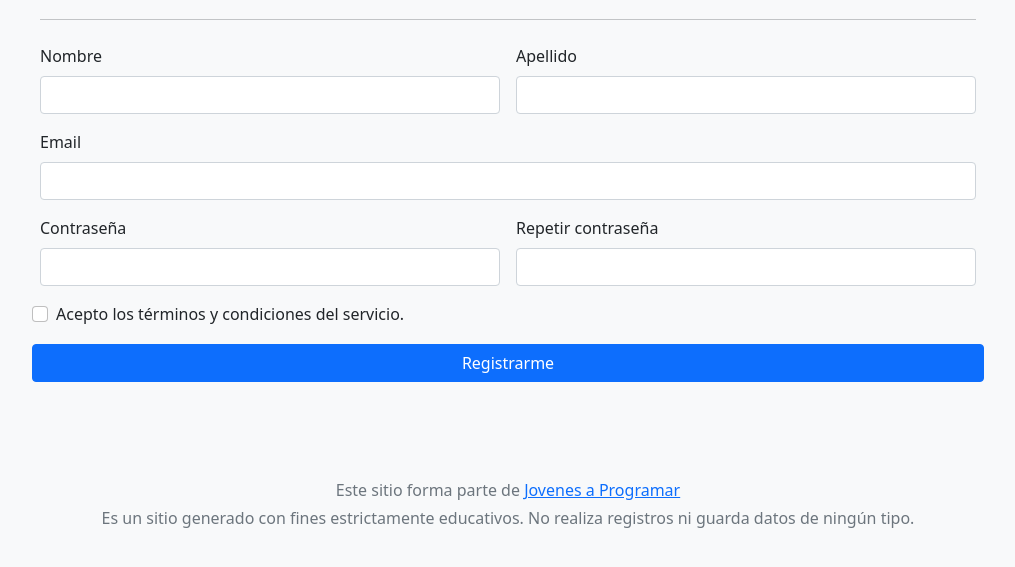
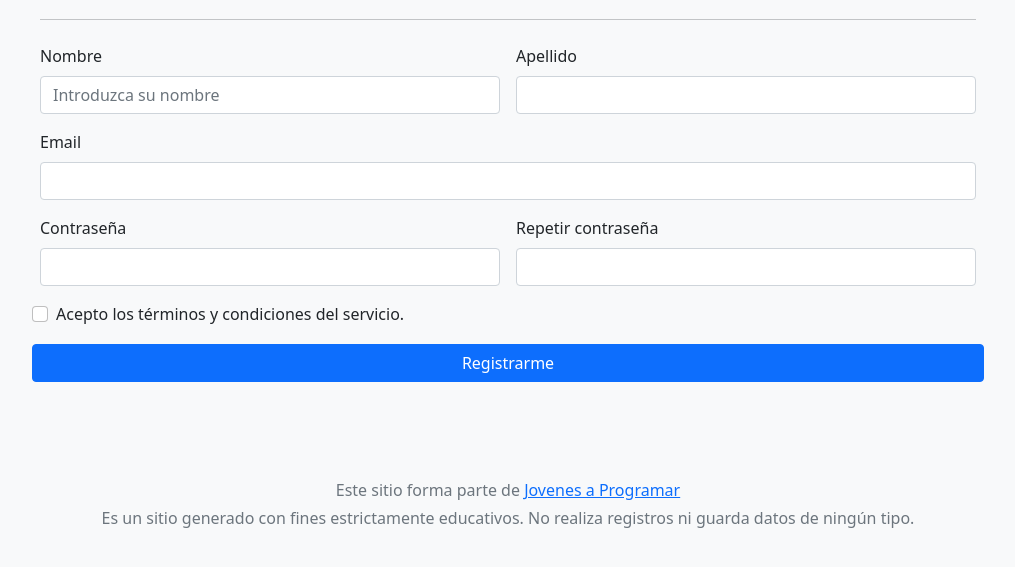
Before and after one commit to francoalvarezderon/trabajodeclase, a plain HTML site: page registro/index.html in a window 1280 px wide. Shown: the part 77-644 px from the top of the page, without its empty margins (132-1147 px from the left). Drawn offline with Linux system fonts and the light colour scheme.

Commit message:
nombre nuevo

```diff
--- a/registro/index.html
+++ b/registro/index.html
@@ -21,7 +21,7 @@
           <div class="row g-3">
             <div class="col-sm-6">
               <label for="nombre" class="form-label">Nombre</label>
-              <input type="text" class="form-control" id="nombre">
+              <input type="text" class="form-control" id="nombre" placeholder="Introduzca su nombre">
             </div>
 
             <div class="col-sm-6">
```
